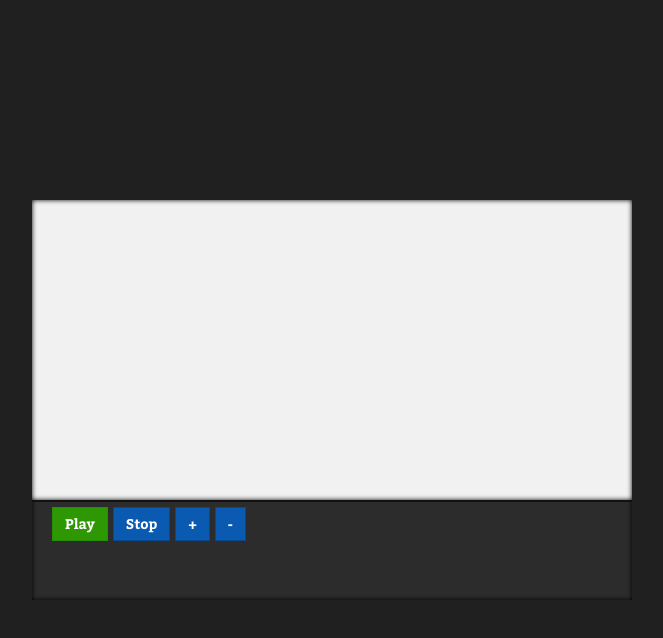
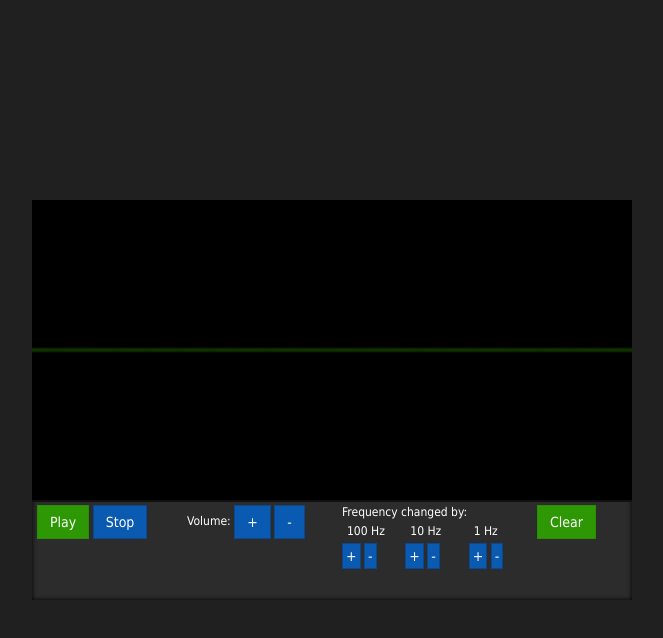
Before and after one commit to try-magic/Audio-analyser, a plain HTML site: page index.html in a window 1280 px wide. Both pictures are taken after a click on the link "Play". Shown: the whole page, without its empty margins (308-971 px from the left). Drawn offline with Linux system fonts and the light colour scheme.

Commit message:
Some new functionality.

```diff
--- a/css/main.css
+++ b/css/main.css
@@ -217,11 +217,58 @@ th {
 .icon-clock:before {
   content: '\e801';
 }
+[class^=col-] {
+  position: relative;
+  float: left;
+  min-height: 1px;
+  padding-right: 5px;
+  padding-left: 5px;
+  box-sizing: border-box;
+}
+.col-0 {
+  display: none;
+}
+.col-1 {
+  width: 8.333333333333334%;
+}
+.col-2 {
+  width: 16.666666666666668%;
+}
+.col-3 {
+  width: 25%;
+}
+.col-4 {
+  width: 33.333333333333336%;
+}
+.col-5 {
+  width: 41.66666666666667%;
+}
+.col-6 {
+  width: 50%;
+}
+.col-7 {
+  width: 58.333333333333336%;
+}
+.col-8 {
+  width: 66.66666666666667%;
+}
+.col-9 {
+  width: 75%;
+}
+.col-10 {
+  width: 83.33333333333334%;
+}
+.col-11 {
+  width: 91.66666666666667%;
+}
+.col-12 {
+  width: 100%;
+}
 html {
   height: 100%;
   color: #fff;
-  font-family: 'Bitter', serif;
-  font-size: 20px;
+  font-family: Tahoma;
+  font-size: 12px;
 }
 html body {
   position: relative;
@@ -252,6 +299,9 @@ h1,
 .h1 {
   font-size: 30px;
   text-align: center;
+}
+label {
+  margin-bottom: 5px;
 }
 .btn {
   display: inline-block;
@@ -326,9 +376,6 @@ h1,
 .container:after {
   clear: both;
 }
-.container .row {
-  padding: 0px 20px;
-}
 .container .visual-analyser {
   border-bottom: 2px solid #111;
   width: 100%;
--- a/index.html
+++ b/index.html
@@ -9,12 +9,38 @@
 </head>
 <body>
 	<div class="app-wrapper container">
-		<canvas id="myCanvas" class="visual-analyser"> </canvas>
+		<canvas id="canvas" class="visual-analyser"> </canvas>
 		<div class="row">
-			<a class="btn btn-success" id="play">Play</a>
-			<a class="btn btn-add" id="stop">Stop</a>
-			<a class="btn btn-add" id="stop">+</a>
-			<a class="btn btn-add" id="stop">-</a>
+			<div class="col-3">
+				<a class="btn btn-success" id="play">Play</a>
+				<a class="btn btn-add" id="stop">Stop</a>
+			</div>
+			<div class="col-3">
+				<label>Volume: </label>
+				<a class="btn btn-add" id="gainup">+</a>
+				<a class="btn btn-add" id="gaindown">-</a>
+			</div>
+			<div class="col-4">
+				<label class="col-12">Frequency changed by: </label>
+				<div class="col-4">
+					<label class="col-12">100 Hz</label>
+					<a class="btn btn-xs btn-add" id="frequp100">+</a>
+					<a class="btn btn-xs btn-add" id="freqdown100">-</a>
+				</div>
+				<div class="col-4">
+					<label class="col-12">10 Hz</label>
+					<a class="btn btn-xs btn-add" id="frequp10">+</a>
+					<a class="btn btn-xs btn-add" id="freqdown10">-</a>
+				</div>
+				<div class="col-4">
+					<label class="col-12">1 Hz</label>
+					<a class="btn btn-xs btn-add" id="frequp1">+</a>
+					<a class="btn btn-xs btn-add" id="freqdown1">-</a>
+				</div>
+			</div>
+			<div class="col-2">
+				<a class="btn btn-success" id="clear">Clear</a>
+			</div>
 		</div>
 	</div>
 	<script type="text/javascript" src="js/app.js"></script>
--- a/js/app.js
+++ b/js/app.js
@@ -1,30 +1,154 @@
-var context = new (window.AudioContext || window.webkitAudioContext)(),
-	gainNode = context.createGain(),
-	source;
+var audioCtx = new (window.AudioContext  || window.webkitAudioContext)(),
+	gainNode = audioCtx.createGain(),
+	analyser = audioCtx.createAnalyser(),
+	volumeDiff = 0.1,
+	bufferLength = analyser.fftSize,
+	dataArray = new Uint8Array(bufferLength),
+	WIDTH = 600,
+	HEIGHT = 150,
+	source,
+	drawVisual;
 
-gainNode.connect(context.destination);
+var	playBtn = document.querySelector('#play'),
+	stopBtn = document.querySelector('#stop'),
+	gainBtnUp = document.querySelector('#gainup'),
+	gainBtnDown = document.querySelector('#gaindown'),
+	freqBtnUp100 = document.querySelector('#frequp100'),
+	freqBtnDown100 = document.querySelector('#freqdown100'),
+	freqBtnUp10 = document.querySelector('#frequp10'),
+	freqBtnDown10 = document.querySelector('#freqdown10'),
+	freqBtnUp1 = document.querySelector('#frequp1'),
+	freqBtnDown1 = document.querySelector('#freqdown1'),
+	clearBtn = document.querySelector('#clear'),
+	canvas = document.querySelector('#canvas'),
+	canvasCtx = canvas.getContext('2d');
 
-var	playButton = document.querySelector('#play'),
-	stopButton = document.querySelector('#stop');
+analyser.fftSize = 2048;
+gainNode.connect(analyser);
+analyser.connect(audioCtx.destination);
+
+function draw() {
+
+	drawVisual = requestAnimationFrame(draw);
+	analyser.getByteTimeDomainData(dataArray);
+	canvasCtx.fillStyle = '#000';
+    canvasCtx.fillRect(0, 0, WIDTH, HEIGHT);
+	canvasCtx.lineWidth = 0.5;
+    canvasCtx.strokeStyle = '#44DD08';
+    canvasCtx.beginPath();
+	var sliceWidth = WIDTH * 1.0 / bufferLength;
+    var x = 0,
+		i;
+
+	for(i = 0; i < bufferLength; i++) {
+
+		var v = dataArray[i] / 128.0;
+		var y = v * HEIGHT/2;
+
+		if(i === 0) {
+			canvasCtx.moveTo(x, y);
+		} else {
+			canvasCtx.lineTo(x, y);
+		}
+
+		x += sliceWidth;
+	}
+
+	canvasCtx.lineTo(canvas.width, canvas.height/2);
+	canvasCtx.stroke();
+}
 
 function play(){
 
-	source = context.createOscillator();
+	if (source) {
+		return;
+	}
+
+	source = audioCtx.createOscillator();
 	source.connect(gainNode);
 	source.start(0);
+	draw();
 }
 
 function stop(){
 
+	if (!source) {
+		return;
+	}
+
 	source.stop(0);
 	source = null;
 }
-$(playButton).click(function(){
+
+function incValue( obj, value, limit ){
+
+	if ( obj.value < (limit || 100000) ) {
+
+		obj.value += value;
+		console.log(obj.name +': '+ obj.value);
+	}
+}
+
+function decValue( obj, value, limit ){
+
+	if ( obj.value >= limit ) {
+
+		obj.value -= value;
+		console.log(obj.name +': '+ obj.value);
+	}
+}
+
+$(playBtn).click(function(){
 
 	play();
 });
 
-$(stopButton).click(function(){
+$(stopBtn).click(function(){
 
 	stop();
 });
+
+$(gainBtnUp).click(function(){
+
+	incValue( gainNode.gain, 0.1, 1);
+});
+
+$(gainBtnDown).click(function(){
+
+	decValue( gainNode.gain, 0.1, 0 );
+});
+
+$(freqBtnUp100).click(function(){
+
+	incValue( source.frequency, 100);
+});
+
+$(freqBtnDown100).click(function(){
+
+	decValue( source.frequency, 100, 100);
+});
+
+$(freqBtnUp10).click(function(){
+
+	incValue( source.frequency, 10 );
+});
+
+$(freqBtnDown10).click(function(){
+
+	decValue( source.frequency, 10, 10);
+});
+
+$(freqBtnUp1).click(function(){
+
+	incValue( source.frequency, 1 );
+});
+
+$(freqBtnDown1).click(function(){
+
+	decValue( source.frequency, 1, 1);
+});
+
+$(clearBtn).click(function(){
+
+	source.frequency.value = 2048;
+});
```
Also changed, not shown: 1 other file.
